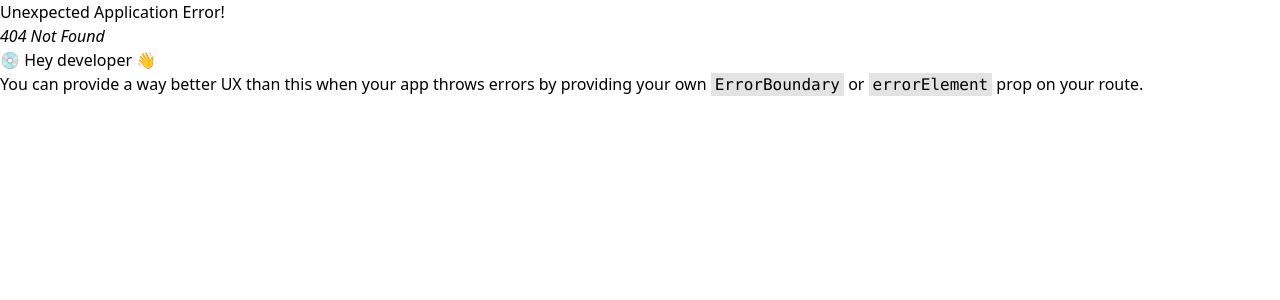
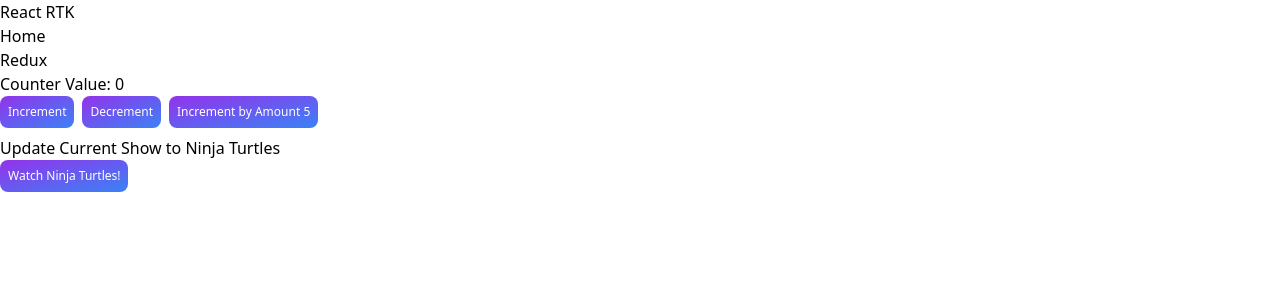
Before and after one commit to pagarevijayy/dev-dojo, a React (Vite) app in the folder kata-react-rtk/: page /redux in a window 1280 px wide. Before the commit this address had no page. Shown: the top 300 px of the page. Built offline with nearby package versions, Linux system fonts and the light colour scheme.

Commit message:
component sanitize

```diff
--- a/kata-react-rtk/src/App.tsx
+++ b/kata-react-rtk/src/App.tsx
@@ -2,7 +2,7 @@ import "./App.css";
 import { createBrowserRouter, RouterProvider, Outlet } from "react-router-dom";
 import Header from "./components/Header";
 import Homepage from "./pages/Homepage";
-import Counter from "./pages/Counter";
+import ReduxDemo from "./pages/ReduxDemo";
 
 const Layout = () => {
     return (
@@ -24,8 +24,8 @@ const router = createBrowserRouter([
                 element: <Homepage />,
             },
             {
-                path: "counter",
-                element: <Counter />,
+                path: "redux",
+                element: <ReduxDemo />,
             },
         ],
     },
--- a/kata-react-rtk/src/components/Header.tsx
+++ b/kata-react-rtk/src/components/Header.tsx
@@ -1,7 +1,6 @@
 import { Link, NavLink } from "react-router-dom";
 
 const Header = () => {
-
     const highlightNavLink = ({ isActive }: { isActive: boolean }) => {
         return isActive ? "text-blue-500" : "";
     };
@@ -9,7 +8,7 @@ const Header = () => {
     return (
         <header className="flex justify-between mb-2">
             <h1 className="font-bold">
-             <Link to="/"> React RTK</Link>
+                <Link to="/"> React RTK</Link>
             </h1>
             <nav>
                 <ul className="flex gap-4">
@@ -19,11 +18,10 @@ const Header = () => {
                         </NavLink>
                     </li>
                     <li>
-                        <NavLink to={"/counter"} className={highlightNavLink}>
-                            Counter
+                        <NavLink to={"/redux"} className={highlightNavLink}>
+                            Redux
                         </NavLink>
                     </li>
-
                 </ul>
             </nav>
         </header>
--- a/kata-react-rtk/src/pages/Counter.tsx
+++ b/kata-react-rtk/src/pages/ReduxDemo.tsx
@@ -7,7 +7,7 @@ import {
 } from "../state/counter/counterSlice";
 import { currentShow } from "../state/watching/watchingSlice";
 
-export default function Counter() {
+export default function ReduxDemo() {
     const count = useSelector((state: RootState) => state.counter.value);
     const dispatch = useDispatch();
 
```
